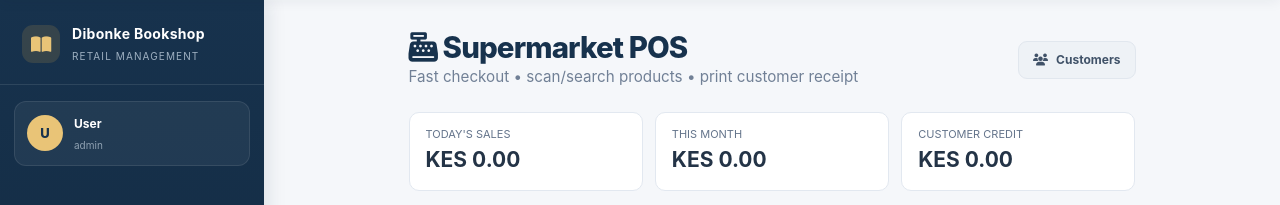
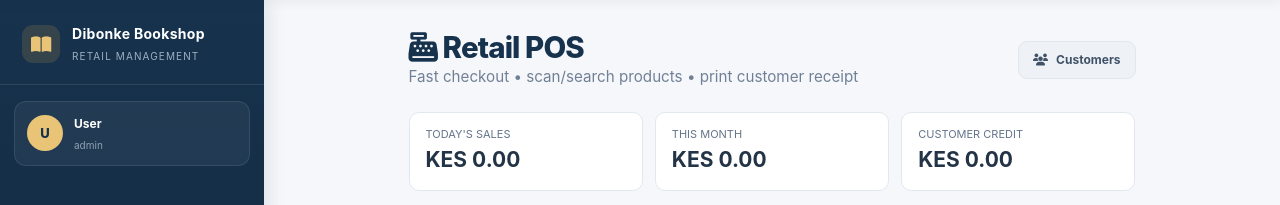
Before and after one commit to benjahwambua/Dibonke_bookshop, a PHP site: page /modules/sales/index.php in a window 1280 px wide. Shown: the part 72-277 px from the top of the page. Run offline with PHP 8.4, Linux system fonts and the light colour scheme; the visitor is signed in with stand-in values (Sample User, id 1); data comes from the database, SQL or seed files in the repository; data that the repository does not hold is empty.

Commit message:
Replace supermarket label with bookshop retail POS wording

```diff
--- a/modules/sales/index.php
+++ b/modules/sales/index.php
@@ -36,7 +36,7 @@ require_once __DIR__.'/../../includes/sidebar.php';
 </style>
 
 <div class="pos-wrap">
-<div class="pos-title"><div><h1><i class="fas fa-cash-register"></i> Supermarket POS</h1><div class="muted">Fast checkout • scan/search products • print customer receipt</div></div><a class="btn light" href="<?=BASE_URL?>/modules/customers/index.php"><i class="fas fa-users"></i> Customers</a></div>
+<div class="pos-title"><div><h1><i class="fas fa-cash-register"></i> Retail POS</h1><div class="muted">Fast checkout • scan/search products • print customer receipt</div></div><a class="btn light" href="<?=BASE_URL?>/modules/customers/index.php"><i class="fas fa-users"></i> Customers</a></div>
 <?php if($flash): ?><div class="flash"><?=e($flash)?></div><?php endif; ?>
 <div class="kpis"><div class="kpi"><span>Today's Sales</span><strong>KES <?=number_format($stats['today'],2)?></strong></div><div class="kpi"><span>This Month</span><strong>KES <?=number_format($stats['month'],2)?></strong></div><div class="kpi"><span>Customer Credit</span><strong>KES <?=number_format($stats['credit'],2)?></strong></div></div>
 
```
